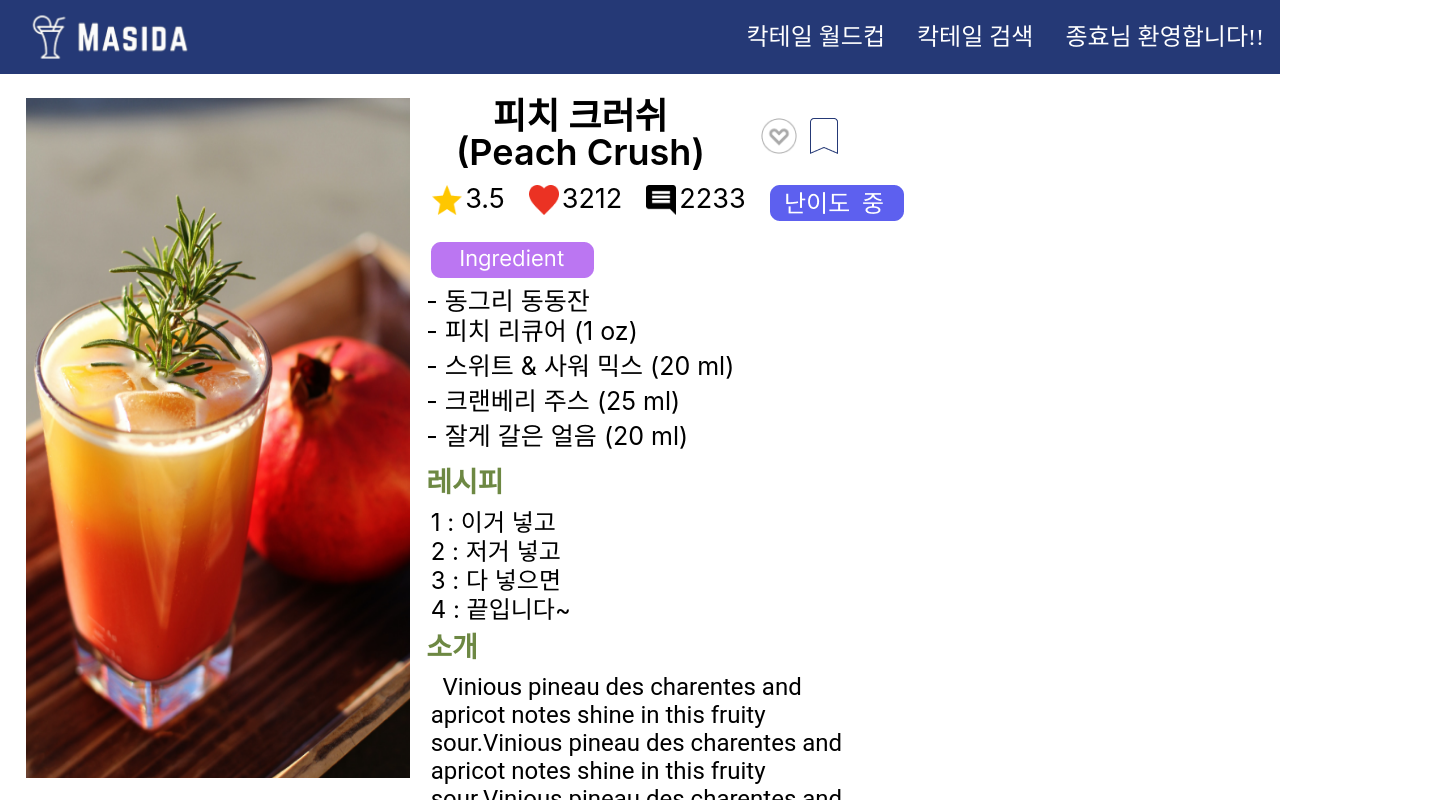
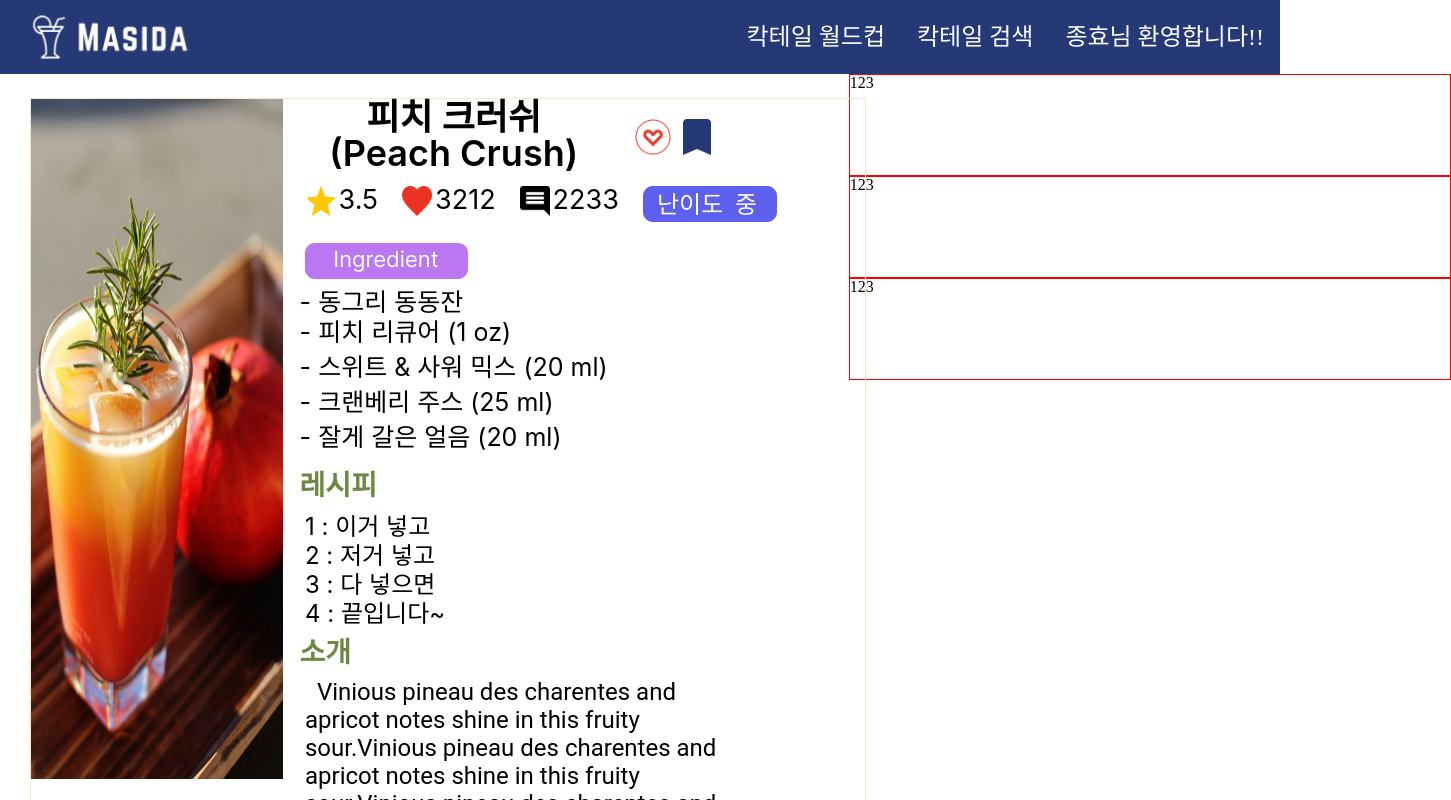
Before and after one commit to jhyun3315/masida, a Next.js app in the folder masida/: page /detail/1 in a window 1280 px wide. Shown: the top 800 px of the page, 1451 px wide, since content can reach past the window. Built offline with nearby package versions, Linux system fonts and the light colour scheme.

Commit message:
detail recommend component ing

```diff
--- /dev/null
+++ b/masida/src/components/Detail/Cocktail_Info.module.css
@@ -0,0 +1,174 @@
+.detail_cocktail_info {
+  position: relative;
+  left: 2%;
+  top: 3vh;
+  width: fit-content;
+  display: flex;
+  flex-direction: row;
+  border: 1px solid bisque;
+}
+.detail_cocktail_info div {
+  padding-right: 2%;
+}
+.detail_cocktail_info .detail_cocktail_img_div {
+  display: flex;
+  width: 30vw;
+  height: 85vh;
+}
+.detail_cocktail_info .detail_cocktail_img_div .detail_cocktail_img {
+  width: 100%;
+}
+.detail_cocktail_info .detail_cocktail_info_text {
+  width: 100%;
+}
+.detail_cocktail_info .detail_cocktail_info_text .detail_cocktail_info_header {
+  display: inline-block;
+  flex-direction: row;
+  width: fit-content;
+}
+.detail_cocktail_info .detail_cocktail_info_text .detail_cocktail_info_header img {
+  width: 30px;
+  height: 30px;
+}
+.detail_cocktail_info .detail_cocktail_info_text .detail_cocktail_info_header .detail_cocktail_info_header_top {
+  flex-direction: row;
+  width: 100%;
+}
+.detail_cocktail_info .detail_cocktail_info_text .detail_cocktail_info_header .detail_cocktail_info_header_top .detail_cocktail_title {
+  margin: 0 auto;
+  width: 100%;
+  height: fit-content;
+  font-family: "Inter";
+  font-style: normal;
+  font-weight: 600;
+  font-size: 36px;
+  line-height: 36px;
+  display: flex;
+  align-items: center;
+  text-align: center;
+}
+.detail_cocktail_info .detail_cocktail_info_text .detail_cocktail_info_header .detail_cocktail_info_header_top .detail_cocktail_title .detail_cocktail_title_layout {
+  width: 100%;
+  margin: 0 auto;
+}
+.detail_cocktail_info .detail_cocktail_info_text .detail_cocktail_info_header .detail_cocktail_info_header_top .detail_cocktail_likebtn {
+  padding-top: 1%;
+  padding-left: 3%;
+  padding-right: 3%;
+  width: 36px;
+  height: 36px;
+}
+.detail_cocktail_info .detail_cocktail_info_text .detail_cocktail_info_header .detail_cocktail_info_header_top .detail_cocktail_bookmark {
+  padding-top: 4px;
+  width: 36px;
+  height: 36px;
+}
+.detail_cocktail_info .detail_cocktail_info_text .detail_cocktail_info_header .detail_cocktail_info_header_bottom {
+  margin: 3px;
+  padding: 3px;
+  display: flex;
+  flex-direction: row;
+  gap: 4%;
+  padding-top: 3%;
+}
+.detail_cocktail_info .detail_cocktail_info_text .detail_cocktail_info_header .detail_cocktail_info_header_bottom .detail_cocktail_header_element {
+  display: flex;
+  width: fit-content;
+  height: 46px;
+}
+.detail_cocktail_info .detail_cocktail_info_text .detail_cocktail_info_header .detail_cocktail_info_header_bottom .detail_cocktail_header_element .detail_cocktail_header_element_count {
+  width: fit-content;
+  padding-left: 3px;
+  height: 27px;
+  font-family: "Inter";
+  font-style: normal;
+  font-weight: 400;
+  font-size: 27px;
+  line-height: 27px;
+  display: flex;
+  align-items: center;
+}
+.detail_cocktail_info .detail_cocktail_info_text .detail_cocktail_info_header .detail_cocktail_info_header_bottom .detail_comment_difficulty {
+  width: 134px;
+  height: 36px;
+}
+.detail_cocktail_info .detail_cocktail_ingredient {
+  padding-bottom: 1%;
+}
+.detail_cocktail_info .detail_cocktail_ingredient .detail_cocktail_ingredient_title_div {
+  padding: 5px;
+}
+.detail_cocktail_info .detail_cocktail_ingredient .detail_cocktail_ingredient_glass {
+  width: 100%;
+  height: 28px;
+  left: 0px;
+  top: 47px;
+  font-family: "Inter";
+  font-style: normal;
+  font-weight: 400;
+  font-size: 25px;
+  line-height: 30px;
+}
+.detail_cocktail_info .detail_cocktail_ingredient .detail_cocktail_ingredient_element {
+  padding-bottom: 1%;
+  font-family: "Inter";
+  font-style: normal;
+  font-weight: 400;
+  font-size: 25px;
+  line-height: 35px;
+}
+.detail_cocktail_info .detail_cocktail_recipe_textarea {
+  padding-bottom: 1%;
+}
+.detail_cocktail_info .detail_cocktail_recipe_textarea .detail_cocktail_recipe_title {
+  padding-bottom: 1%;
+  width: fit-content;
+  height: 40px;
+  left: calc(50% - 39px - 187px);
+  top: calc(50% - 14.5px - 64.5px);
+  font-family: "Roboto";
+  font-style: normal;
+  font-weight: 600;
+  font-size: 28px;
+  display: flex;
+  align-items: center;
+  color: #6d8843;
+}
+.detail_cocktail_info .detail_cocktail_recipe_textarea .detail_cocktail_recipe_message {
+  padding-left: 1%;
+  font-family: "Inter";
+  font-style: normal;
+  font-weight: 400;
+  font-size: 24px;
+  line-height: 29px;
+  color: #000000;
+}
+.detail_cocktail_info .detail_cocktail_recipe_content_textarea .detail_cocktail_recipe_content_title {
+  padding-bottom: 1%;
+  width: fit-content;
+  height: 40px;
+  left: calc(50% - 27.5px - 195.5px);
+  top: calc(50% - 15px - 33.5px);
+  font-family: "Roboto";
+  font-style: normal;
+  font-weight: 600;
+  font-size: 28px;
+  line-height: 40px;
+  display: flex;
+  align-items: center;
+  color: #6d8843;
+}
+.detail_cocktail_info .detail_cocktail_recipe_content_textarea .detail_cocktail_recipe_content_message {
+  width: 450px;
+  padding-left: 1%;
+  font-family: "Roboto";
+  font-style: normal;
+  font-weight: 400;
+  font-size: 24px;
+  line-height: 28px;
+  display: flex;
+  align-items: center;
+  color: #000000;
+}
+
+/*# sourceMappingURL=Cocktail_Info.module.css.map */
--- a/masida/src/components/Detail/Cocktail_Info.module.scss
+++ b/masida/src/components/Detail/Cocktail_Info.module.scss
@@ -1,14 +1,14 @@
 .detail_cocktail_info {
   position: relative;
-  left: 2%;
-  top: 3vh;
+  // left: 2%;
+  // top: 3vh;
   width: fit-content;
   display: flex;
   flex-direction: row;
-
+  border: 1px solid blue;
   // 이미지 영역
   div {
-    padding-right: 2%;
+    // padding-right: 2%;
   }
   .detail_cocktail_img_div {
     display: flex;
@@ -16,16 +16,11 @@
     width: 30vw;
     height: 85vh;
     .detail_cocktail_img {
-      // box-sizing: border-box;
       width: 100%;
     }
-    // .detail_cocktail_bookmark {
-    //   position: absolute;
-    //   z-index: 1;
-    //   left: 400px;
-    // }
   }
-
+  .detail_cocktail_info_text {
+    width: 100%;
     // 헤더 영역
     .detail_cocktail_info_header {
       display: inline-block;
@@ -99,6 +94,7 @@
         .detail_comment_difficulty {
           width: 134px;
           height: 36px;
+        }
       }
     }
   }
--- a/masida/src/components/Detail/Cocktail_Info.tsx
+++ b/masida/src/components/Detail/Cocktail_Info.tsx
@@ -1,7 +1,7 @@
-import style from "./Cocktail_info.module.scss";
-import { idProps } from "../../pages/detail/[id]";
+import style from "./Cocktail_info.module.css";
+import { detail_props } from "../../pages/detail/[id]";
 
-const Cocktail_info = (props: idProps) => {
+const Cocktail_info = (props: detail_props) => {
   const {
     cocktail_id,
     cocktail_name_ko,
@@ -30,7 +30,6 @@ const Cocktail_info = (props: idProps) => {
 
   return (
     <div className={style.detail_cocktail_info}>
-      <div>
         <div className={style.detail_cocktail_img_div}>
           <img
             className={style.detail_cocktail_img}
@@ -38,9 +37,8 @@ const Cocktail_info = (props: idProps) => {
             alt="image"
           />
         </div>
-      </div>
 
-      <div>
+      <div className={style.detail_cocktail_info_text} >
         <div className={style.detail_cocktail_info_header}>
           <div className={style.detail_cocktail_info_header_top}>
             <div className={style.detail_cocktail_title}>
--- /dev/null
+++ b/masida/src/components/Detail/Cocktail_recommend.module.scss
@@ -0,0 +1,8 @@
+.hi11{
+    // flex: 2;
+}.hi{
+    z-index: 11;
+    border: 1px solid red;
+    width: 600px;
+    height: 100px;
+}
--- a/masida/src/components/Detail/Cocktail_recommend.tsx
+++ b/masida/src/components/Detail/Cocktail_recommend.tsx
@@ -1,36 +1,22 @@
 import style from "./Cocktail_recommend.module.scss";
-import { idProps } from "../../pages/detail/[id]";
+import { recommend_props } from "../../pages/detail/[id]";
 
-const CocktailRecommend = (props: idProps) => {
-  const {
-    cocktail_id,
-    cocktail_name_ko,
-    cocktail_name_en,
-    cocktail_img,
-    cocktail_content,
-    cocktail_difficulty,
-    cocktail_rating,
-    cocktail_likes,
-    cocktail_comments,
-    likes_checker,
-    bookmark_checker,
-    glass,
-    recipe,
-    ingredient,
-  } = props;
-
-  let difficultyImg = "";
-  if (cocktail_difficulty === "상") {
-    difficultyImg = "/assets/icons/difficulty_HIGH.png";
-  } else if (cocktail_difficulty === "중") {
-    difficultyImg = "/assets/icons/difficulty_MID.png";
-  } else {
-    difficultyImg = "/assets/icons/difficulty_LOW.png";
-  }
+const Cocktail_recommend = (props: recommend_props) => {
+  const colorList = props.color_recommend.data;
+  // console.log(props.color_recommend.data)
+  // console.log(colorList);
 
   return (
-    <div className={style.hi}></div>
+    <div className={style.hi11}>
+      {/* {colorList.map((key) => {
+        console.log(key.cocktail_difficulty);
+        <div className={style.hi}>{key.cocktail_difficulty}</div>;
+      })} */}
+      <div className={style.hi}>123</div>
+      <div className={style.hi}>123</div>
+      <div className={style.hi}>123</div>
+    </div>
   );
 };
 
-export default CocktailRecommend;
+export default Cocktail_recommend;
--- a/masida/src/pages/detail/[id].tsx
+++ b/masida/src/pages/detail/[id].tsx
@@ -1,7 +1,9 @@
 import { useRouter } from "next/router";
+import style from "./index.module.scss";
 
 import Header from "../../components/Header/Header";
 import Cocktail_Info from "@/components/Detail/Cocktail_Info";
+import Cocktail_recommend from "@/components/Detail/Cocktail_recommend";
 
 // 1. 칵테일 상세 조회
 export type recipeType = {
@@ -16,7 +18,7 @@ export type ingredientType = {
 };
 
 // 화면 단에서 axios 호출을 하여 결과 값을 컴포넌트에 props로 넘겨준다.
-export type idProps = {
+export type detail_props = {
   cocktail_id: number;
   cocktail_name_ko: string;
   cocktail_name_en: string;
@@ -35,22 +37,28 @@ export type idProps = {
 
 // 2. 특정 칵테일의 재료와 유사한 칵테일 상위 5개 추천 (컨텐츠 기반)
 export type cocktailType = {
-  cocktail_id: number,
-	cocktail_name_ko: string,
-	cocktail_name_en: string,
-	cocktail_img: string,
-	cocktail_likes: number,
-	cocktail_rating: number,
-	cocktail_difficulty : string
-}
+  cocktail_id: number;
+  cocktail_name_ko: string;
+  cocktail_name_en: string;
+  cocktail_img: string;
+  cocktail_likes: number;
+  cocktail_rating: number;
+  cocktail_difficulty: string;
+};
 export type ingredientRecommend = {
-  data:cocktailType[]
-}
+  data: cocktailType[];
+};
 
 // 3. 특정 칵테일의 색상와 유사한 칵테일 상위 5개 추천 (컨텐츠 기반)
 export type colorRecommend = {
-  data:cocktailType[]
-}
+  data: cocktailType[];
+};
+
+// 4. 2,3을 자식 컴포넌트에 전달할 type
+export type recommend_props = {
+  color_recommend: colorRecommend;
+  ingredient_recommend: ingredientRecommend;
+};
 
 const detail = () => {
   const router = useRouter();
@@ -58,7 +66,7 @@ const detail = () => {
   // router.query.id가 undefined일 수 있기 때문에 as String을 붙혀줘서 해결한다.
   const x: string = router.query.id as string;
 
-  const props: idProps = {
+  const detail_props: detail_props = {
     cocktail_id: parseInt(x, 10),
     cocktail_name_ko: "피치 크러쉬",
     cocktail_name_en: "Peach Crush",
@@ -69,8 +77,8 @@ const detail = () => {
     cocktail_rating: 3.5,
     cocktail_likes: 3212,
     cocktail_comments: 2233,
-    likes_checker: false,
-    bookmark_checker: false,
+    likes_checker: true,
+    bookmark_checker: true,
     glass: "동그리 동동잔",
     recipe: [
       {
@@ -111,14 +119,67 @@ const detail = () => {
         ingredient_amount: "20",
         ingredient_unit: "ml",
       },
+    ],
+  };
 
-    ],
+  const recommend_props: recommend_props = {
+    color_recommend: {
+      data: [
+        {
+          cocktail_id: 1,
+          cocktail_name_ko: "오렌지 블라썸c1",
+          cocktail_name_en: "(orange Blossom)",
+          cocktail_img: "/assets/image/cocktailSample.png",
+          cocktail_likes: 292,
+          cocktail_rating: 4.6,
+          cocktail_difficulty: "하",
+        },
+        {
+          cocktail_id: 2,
+          cocktail_name_ko: "오렌지 블라썸c2",
+          cocktail_name_en: "(orange Blossom)",
+          cocktail_img: "/assets/image/cocktailSample.png",
+          cocktail_likes: 292,
+          cocktail_rating: 4.6,
+          cocktail_difficulty: "하",
+        },
+      ],
+    },
+    ingredient_recommend: {
+      data: [
+        {
+          cocktail_id: 1,
+          cocktail_name_ko: "오렌지 블라썸i",
+          cocktail_name_en: "(orange Blossom)",
+          cocktail_img: "/assets/image/cocktailSample.png",
+          cocktail_likes: 333,
+          cocktail_rating: 4.6,
+          cocktail_difficulty: "중",
+        },
+        {
+          cocktail_id: 2,
+          cocktail_name_ko: "오렌지 블라썸i2",
+          cocktail_name_en: "(orange Blossom)",
+          cocktail_img: "/assets/image/cocktailSample.png",
+          cocktail_likes: 333,
+          cocktail_rating: 4.6,
+          cocktail_difficulty: "중",
+        },
+      ],
+    },
   };
 
   return (
     <>
       <Header />
-      <Cocktail_Info {...props} />
+      <div className={style.detail_layout}>
+        <div className={style.detail_layout_left}>
+          <Cocktail_Info {...detail_props} />
+        </div>
+        <div className={style.detail_layout_right}>
+          <Cocktail_recommend {...recommend_props} />
+        </div>
+      </div>
     </>
   );
 };
--- /dev/null
+++ b/masida/src/pages/detail/index.module.scss
@@ -0,0 +1,15 @@
+.detail_layout {
+  position: relative;
+  display: flex;
+  flex-direction: row;
+  // justify-content: space-between;
+  width: 98%;
+  height: 80vh;
+  margin: 0 auto;
+  .detail_layout_left{
+    flex: 1;
+  }
+  .detail_layout_right{
+    flex: 1;
+  }
+}
--- a/masida/src/pages/index.tsx
+++ b/masida/src/pages/index.tsx
@@ -1,5 +1,5 @@
 import { Inter } from "next/font/google";
-import Main_banner from "@/components/Main/main_banner";
+import Main_banner from "@/components/Main/Main_banner";
 import Main_cocktail from "@/components/Main/Main_cocktail";
 import Main_search from "@/components/Main/Main_search";
 import Footer from "@/components/Footer/Footer";
```
Also changed, not shown: masida/src/components/Detail/Cocktail_recommend.scss (deleted), 1 other file (tests, documents, lock files or other folders). Lines whose indentation alone changed are shown as unchanged.
